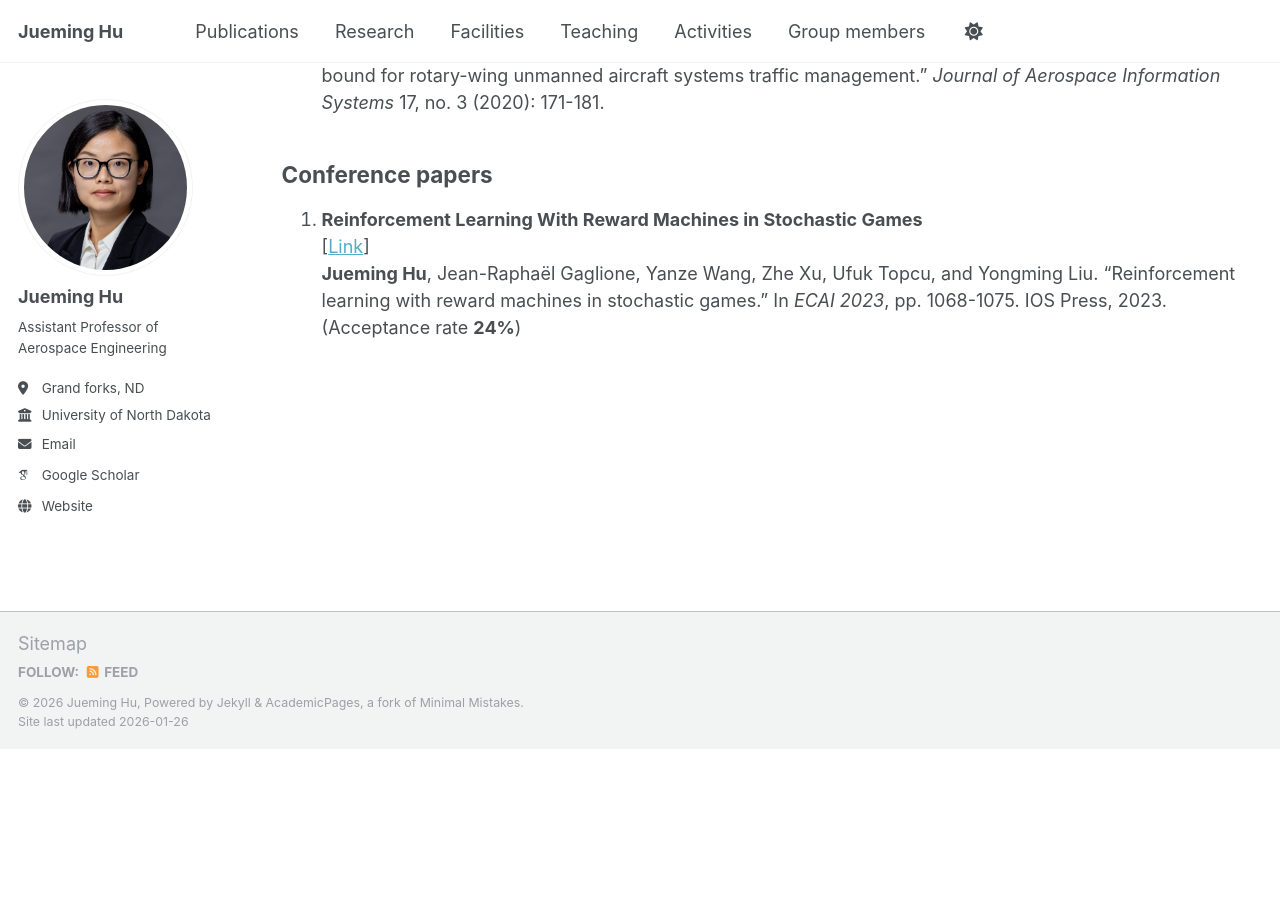
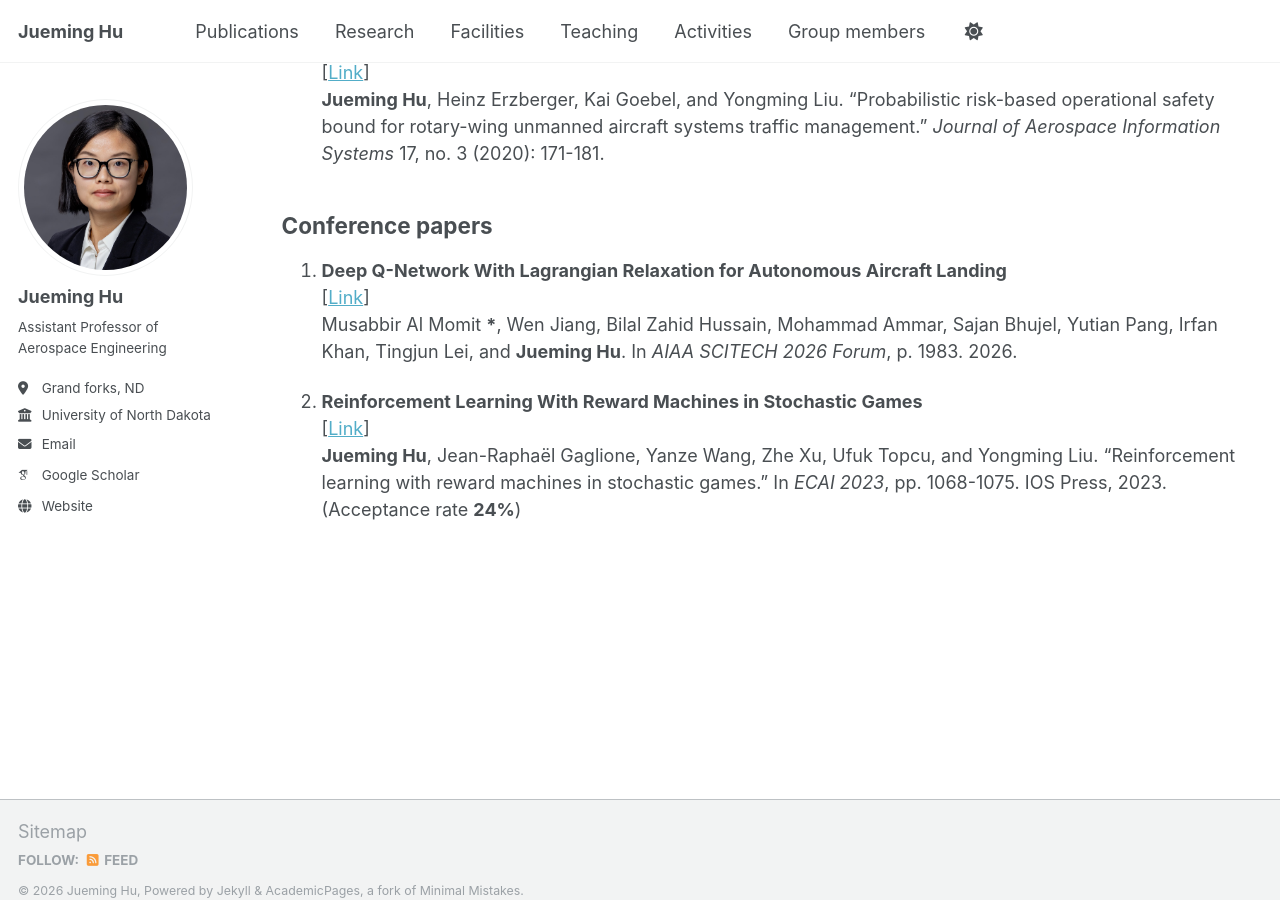
Before and after one commit to Jueming6/Jueming6.github.io, a Jekyll site: the page built from _pages/publications.md, in a window 1280 px wide and 900 px high, scrolled down 1231 px. Built offline with Jekyll 4.4.1, drawn with Linux system fonts in a browser that asks for light colours; some web fonts are replaced; before the commit the page ends 1981 px from its top, so only the background shows below that; some of the changed text lies outside the part shown.

Commit message:
update 012026

```diff
--- a/_pages/publications.md
+++ b/_pages/publications.md
@@ -42,6 +44,10 @@ You can find my papers on my [Google Scholar](https://scholar.google.com/citatio
 
 ## Conference papers
 
-1. **Reinforcement Learning With Reward Machines in Stochastic Games**
+1. **Deep Q-Network With Lagrangian Relaxation for Autonomous Aircraft Landing**<br>
+   \[[Link](https://www.researchgate.net/publication/399870576_Deep_Q-Network_with_Lagrangian_Relaxation_for_Autonomous_Aircraft_Landing)\]<br>
+   Musabbir Al Momit **\***, Wen Jiang, Bilal Zahid Hussain, Mohammad Ammar, Sajan Bhujel, Yutian Pang, Irfan Khan, Tingjun Lei, and **Jueming Hu**. In *AIAA SCITECH 2026 Forum*, p. 1983. 2026.
+
+2. **Reinforcement Learning With Reward Machines in Stochastic Games**
    \[[Link](https://ebooks.iospress.nl/doi/10.3233/FAIA230380)\]<br>
    **Jueming Hu**, Jean-Raphaël Gaglione, Yanze Wang, Zhe Xu, Ufuk Topcu, and Yongming Liu. "Reinforcement learning with reward machines in stochastic games." In *ECAI 2023*, pp. 1068-1075. IOS Press, 2023. (Acceptance rate **24%**)
```
Also changed, not shown: other parts of _pages/publications.md (+2 -0 lines), 1 other file.
